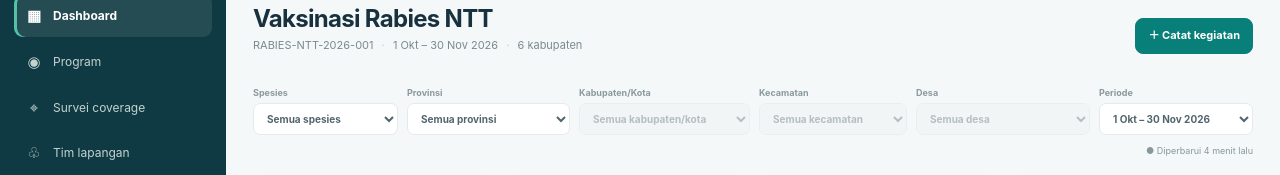
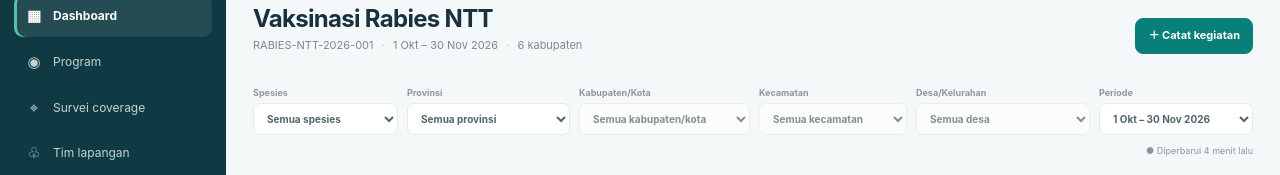
Before and after one commit to ajatikusumah/Aplikasi-Vaksinasi, a plain HTML site: page index.html in a window 1280 px wide. Both pictures are taken after a click on the button "Lihat mockup dengan akun demo". Shown: the part 110-285 px from the top of the page. Drawn offline with nearby package versions, Linux system fonts and the light colour scheme; a script that the page names is missing.

Commit message:
Lay out administrative filters in one row

```diff
--- a/index.html
+++ b/index.html
@@ -87,7 +87,7 @@
         <div id="backendProgramControl" class="filters"></div>
         <div class="filters">
           <label>Spesies<select id="speciesFilter"><option value="all">Semua spesies</option><option value="Anjing">Anjing</option><option value="Sapi">Sapi</option><option value="Kambing">Kambing</option><option value="Kucing">Kucing</option></select></label>
-          <div class="area-filter-group" aria-label="Pilih wilayah secara berjenjang"><label>Provinsi<select id="provinceFilter"><option value="all">Semua provinsi</option></select></label><label>Kabupaten/Kota<select id="regencyFilter" disabled><option value="all">Semua kabupaten/kota</option></select></label><label>Kecamatan<select id="districtFilter" disabled><option value="all">Semua kecamatan</option></select></label><label>Desa<select id="villageFilter" disabled><option value="all">Semua desa</option></select></label></div><select id="regionFilter" class="visually-hidden" aria-hidden="true" tabindex="-1"><option value="all">Semua desa</option></select>
+          <label>Provinsi<select id="provinceFilter"><option value="all">Semua provinsi</option></select></label><label>Kabupaten/Kota<select id="regencyFilter" disabled><option value="all">Semua kabupaten/kota</option></select></label><label>Kecamatan<select id="districtFilter" disabled><option value="all">Semua kecamatan</option></select></label><label>Desa/Kelurahan<select id="villageFilter" disabled><option value="all">Semua desa/kelurahan</option></select></label><select id="regionFilter" hidden aria-hidden="true" tabindex="-1"><option value="all">Semua desa</option></select>
           <label>Periode<select><option>1 Okt – 30 Nov 2026</option><option>Bulan ini</option><option>Minggu ini</option></select></label>
           <span class="updated">● Diperbarui 4 menit lalu</span>
         </div>
```
